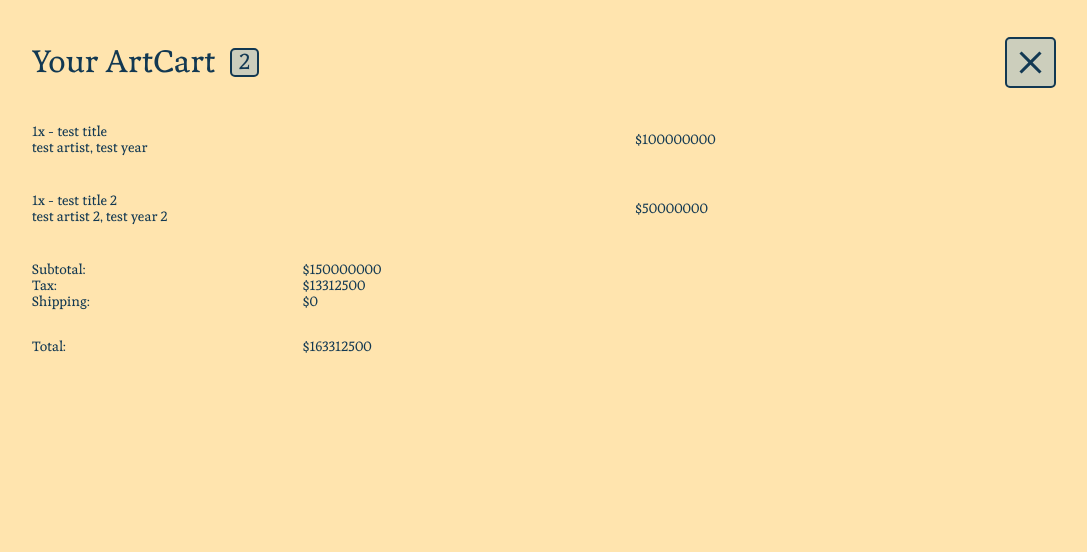
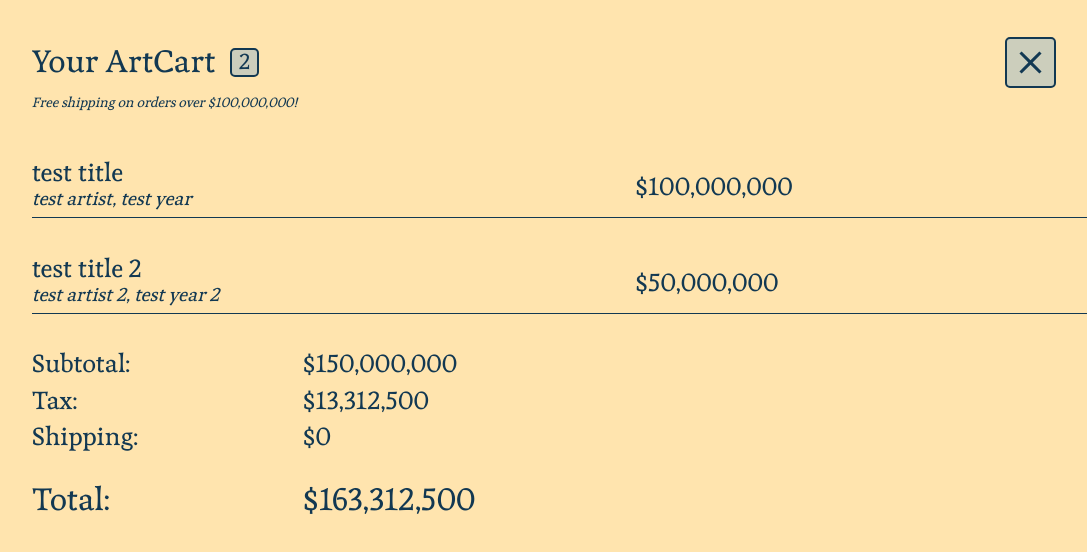
Before and after one commit to seanstephenbrian/art-cart, a React (Create React App) app: page / in a window 1280 px wide. Both pictures are taken after a click on the element "Cart". Shown: the top 552 px of the page, without its empty margins (5-1092 px from the left). Built offline with nearby package versions, Linux system fonts and the light colour scheme.

Commit message:
get cart total function up and running

```diff
--- a/src/components/Cart.js
+++ b/src/components/Cart.js
@@ -17,7 +17,6 @@ export default function Cart(props) {
                 artist: 'test artist',
                 year: 'test year',
                 price: 100000000,
-                quantity: 1
             },
             {
                 id: 30,
@@ -25,7 +24,6 @@ export default function Cart(props) {
                 artist: 'test artist 2',
                 year: 'test year 2',
                 price: 50000000,
-                quantity: 1
             }
     ]);
 
@@ -49,7 +47,7 @@ export default function Cart(props) {
         const total = cartItems.reduce((accumulator, currentItem) => accumulator + currentItem.price, 0);
         setCartTotal(total);
         // update shipping:
-        if (total > 100000000) {
+        if (total >= 100000000) {
             setCartShipping(0);
         } else {
             setCartShipping(50000);
@@ -58,7 +56,7 @@ export default function Cart(props) {
         setCartTax(total * 0.08875);
         // and save cart to local storage:
         localStorage.setItem('cartItems', JSON.stringify(cartItems));
-    }, [cartItems]);
+    });
 
     // render conditions:
     if (hidden) {
@@ -77,18 +75,21 @@ export default function Cart(props) {
                         <img className='close-icon svg-filter' src={CloseIcon} alt='Close Cart' />
                     </div>
                 </div>
+                <div className='shipping-notice'>
+                    Free shipping on orders over $100,000,000!
+                </div>
                 <div className='cart-items'>
                     {cartItems.map((item) => {
                         return (
                             <div className='cart-item' key={item.id}>
                                 <div className='cart-item-heading'>
-                                    {item.quantity}x - {item.title}
+                                    {item.title}
                                 </div>
                                 <div className='cart-item-details'>
                                     {item.artist}, {item.year}
                                 </div>
                                 <div className='cart-item-price'>
-                                    ${item.quantity * item.price}
+                                    ${item.price.toLocaleString('en-US')}
                                 </div>
                             </div>
                         )
@@ -99,25 +100,25 @@ export default function Cart(props) {
                         Subtotal:
                     </div>
                     <div className='amount subtotal-amount'>
-                        ${cartTotal}
+                        ${cartTotal.toLocaleString('en-US')}
                     </div>
                     <div className='label tax-label'>
                         Tax:
                     </div>
                     <div className='amount tax-amount'>
-                        ${cartTax}
+                        ${cartTax.toLocaleString('en-US')}
                     </div>
                     <div className='label shipping-label'>
                         Shipping:
                     </div>
                     <div className='amount shipping-amount'>
-                        ${cartShipping}
+                        ${cartShipping.toLocaleString('en-US')}
                     </div>
                     <div className='label final-total-label'>
                         Total:
                     </div>
                     <div className='amount final-total-amount'>
-                        ${cartTotal + cartTax + cartShipping}
+                        ${(cartTotal + cartTax + cartShipping).toLocaleString('en-US')}
                     </div>
                 </div>
 
--- a/src/styles/cart.scss
+++ b/src/styles/cart.scss
@@ -9,6 +9,7 @@
     .cart-heading {
         width: 80%;
         padding: calc(var(--rvv));
+        padding-bottom: calc(0.2*var(--rvv));
         display: flex;
         align-items: center;
         gap: calc(0.4*var(--rvv));
@@ -55,13 +56,19 @@
         }
     }
 
+    .shipping-notice {
+        padding: 0 calc(var(--rvv)) calc(0.3*var(--rvv));
+        font-style: italic;
+    }
+
     .cart-items {
         padding: 0 calc(var(--rvv));
         margin-bottom: calc(var(--rvv));
 
         .cart-item {
             display: grid;
-            margin-bottom: calc(var(--rvv));
+            margin: calc(var(--rvv)) 0;
+            border-bottom: 1px solid var(--cart-text);
             grid-template-columns: 1fr 1fr;
             grid-template-rows: 1fr 1fr;
             grid-template-areas:
@@ -69,14 +76,18 @@
                 "cart-item-details cart-item-price";
 
             .cart-item-heading {
+                font-size: calc(0.8*var(--rvv));
                 grid-area: cart-item-heading;
             }
 
             .cart-item-details {
+                font-size: calc(0.6*var(--rvv));
+                font-style: italic;
                 grid-area: cart-item-details;
             }
 
             .cart-item-price {
+                font-size: calc(0.8*var(--rvv));
                 grid-area: cart-item-price;
                 display: flex;
                 align-items: center;
@@ -89,6 +100,8 @@
         display: grid;
         grid-template-columns: 1fr 4fr;
         grid-column-gap: calc(var(--rvv));
+        grid-row-gap: calc(0.2*var(--rvv));
+        font-size: calc(0.8*var(--rvv));
         grid-template-areas:
             "subtotal-label subtotal-amount"
             "tax-label tax-amount"
@@ -129,7 +142,8 @@
 
         .final-total-label,
         .final-total-amount {
-            margin-top: calc(0.8*var(--rvv));
+            font-size: calc(var(--rvv));
+            margin-top: calc(0.6*var(--rvv));
         }
     }
 
```
